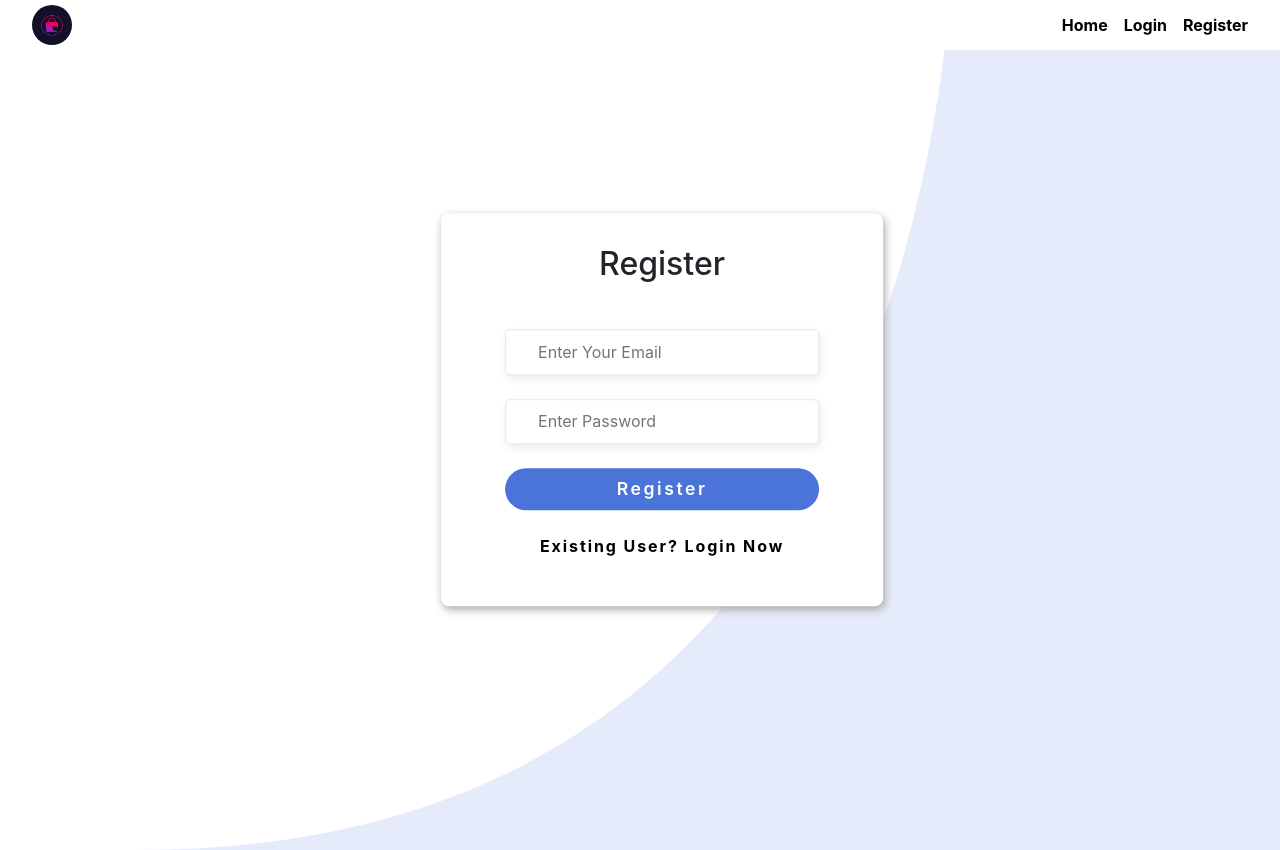
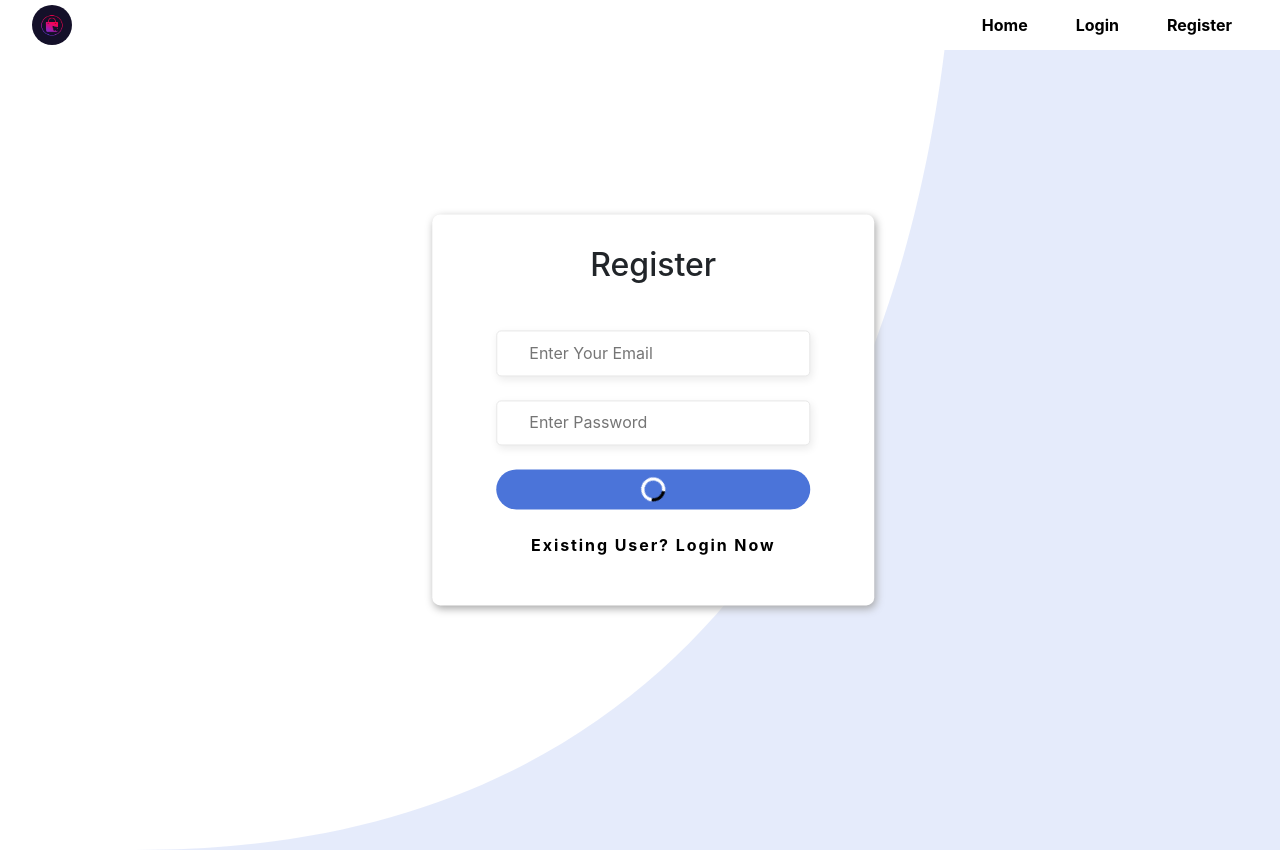
Before and after one commit to sarthakbhatt1407/ecommerce-website-react, a React (Create React App) app: page /register in a window 1280 px wide. Both pictures are taken after a click on the button "Register". Built offline with nearby package versions, Linux system fonts and the light colour scheme; no server answers.

Commit message:
added loader btn

```diff
--- a/src/components/Navbar.js
+++ b/src/components/Navbar.js
@@ -36,6 +36,14 @@ const PcTabLinksBox = styled.div`
   gap: 1rem;
   align-items: center;
   justify-content: center;
+  a {
+    padding: 0.4rem 1rem;
+    &:hover {
+      border-radius: 0.6rem;
+      color: white;
+      background-color: #0081c9;
+    }
+  }
   @media (max-width: 450px) {
     display: none;
   }
@@ -54,7 +62,6 @@ const TogglerBtn = styled.button`
     display: block;
   }
 `;
-const TogglerBtnCross = styled.button``;
 const MobLinksBox = styled.div`
   animation: fadeInLeft;
   animation-duration: 0.2s;
--- a/src/components/PriceBox.js
+++ b/src/components/PriceBox.js
@@ -138,9 +138,13 @@ const PriceBox = (props) => {
           <Link to="/">
             <button>Continue Shopping</button>
           </Link>
-          <Link to={BtnAdd}>
-            <button onClick={props.onClick}>Checkout</button>
-          </Link>
+          {props.dis && (
+            <Link to={BtnAdd}>
+              <button className="checkoutBtn" onClick={props.onClick}>
+                Checkout
+              </button>
+            </Link>
+          )}
         </div>
       </CheckeoutAmountBox>
     </PriceBoxDiv>
--- a/src/pages/Cart.js
+++ b/src/pages/Cart.js
@@ -8,6 +8,10 @@ import StoreLoader from "../components/StoreLoader";
 const MainBox = styled.div`
   background-color: #f6f6f6;
   padding: 1rem 0;
+  h2 {
+    text-align: center;
+    margin: 1rem 0;
+  }
 `;
 const EmptyMsg = styled.p`
   padding: 3rem 0;
@@ -61,34 +65,9 @@ const Cart = () => {
 
   const email = useSelector((state) => state.userEmail);
 
-  // const addOrder = async () => {
-  //   const dateObj = new Date();
-  //   const date = dateObj.getDate();
-  //   const month = dateObj.getMonth();
-  //   const year = dateObj.getFullYear();
-  //   const hour24 = dateObj.getHours();
-  //   const hour12 = hour24 > 12 ? hour24 - 12 : hour24;
-  //   const min = dateObj.getMinutes();
-  //   const sec = dateObj.getSeconds();
-  //   const orderDateAndTime = `${date}/${month}/${year}, ${hour12}:${min}:${sec}`;
-
-  //   const obj = {
-  //     items: items,
-  //     totalAmount: totalAmount,
-  //     time: orderDateAndTime,
-  //   };
-  //   const res = await fetch(
-  //     `https://ecommerce-website-react-e0fe3-default-rtdb.firebaseio.com/orders/${
-  //       email.split("@")[0]
-  //     }.json`,
-  //     {
-  //       method: "POST",
-  //       body: JSON.stringify(obj),
-  //     }
-  //   );
-  // };
   return (
     <MainBox>
+      <h2>Your Cart</h2>
       {!items.length > 0 && <EmptyMsg>Your cart is empty!</EmptyMsg>}
       {items.length > 0 && (
         <ItemPriceBox>
@@ -104,7 +83,7 @@ const Cart = () => {
               );
             })}
           </ItemBox>
-          <PriceBox BtnLinkAdd={`/checkout`} />
+          <PriceBox dis={true} BtnLinkAdd={`/checkout`} />
         </ItemPriceBox>
       )}
     </MainBox>
--- a/src/pages/CheckoutPage.js
+++ b/src/pages/CheckoutPage.js
@@ -110,6 +110,16 @@ const CheckoutPage = () => {
   };
   const [address, setAddress] = useState(defaultField);
   const onChangeHandler = (e) => {
+    if (
+      address.name.trim().length > 2 &&
+      address.phone.trim().length > 9 &&
+      address.city.trim().length > 2 &&
+      address.pinCode.trim().length > 3 &&
+      address.streetaddress.trim().length > 5 &&
+      address.state.trim().length > 2
+    ) {
+      setValidAddress(true);
+    }
     const id = e.target.id;
     const val = e.target.value;
     const ele = document.getElementById(id);
@@ -120,26 +130,18 @@ const CheckoutPage = () => {
 
     setAddress({ ...address, [id]: val });
   };
-  const fieldsChecker = () => {
-    const { name, phone, streetaddress, pinCode, state } = address;
+
+  const onBlurhandler = (e) => {
     if (
-      name.trim().length > 1 &&
-      phone.length > 9 &&
-      streetaddress.trim().length > 5 &&
-      pinCode.trim().length < 6 &&
-      pinCode.trim().length > 5 &&
-      state.trim().length > 2
+      address.name.trim().length > 2 &&
+      address.phone.trim().length > 9 &&
+      address.city.trim().length > 2 &&
+      address.pinCode.trim().length > 3 &&
+      address.streetaddress.trim().length > 5 &&
+      address.state.trim().length > 2
     ) {
-      return true;
-    } else {
-      if (!name.trim().length > 1) {
-        const ele = document.getElementById("name");
-        ele.style.border = "1px solid red";
-        ele.placeholder = "Enter Name";
-      }
+      setValidAddress(true);
     }
-  };
-  const onBlurhandler = (e) => {
     const id = e.target.id;
     const ele = document.getElementById(id);
     if (e.target.value.trim().length < 1) {
@@ -152,6 +154,7 @@ const CheckoutPage = () => {
   const items = useSelector((state) => state.items);
   const email = useSelector((state) => state.userEmail).split("@")[0];
   // console.log(email);
+  const [validAddress, setValidAddress] = useState(false);
   const totalAmount = useSelector((state) => state.totalAmount);
   const addressSubmitter = async () => {
     const obj = {
@@ -159,7 +162,7 @@ const CheckoutPage = () => {
     };
     const dateObj = new Date();
     const date = dateObj.getDate();
-    const month = dateObj.getMonth();
+    let month = dateObj.getMonth();
     const year = dateObj.getFullYear();
     const hour24 = dateObj.getHours();
     const hour12 = hour24 > 12 ? hour24 - 12 : hour24;
@@ -222,7 +225,6 @@ const CheckoutPage = () => {
       }
     );
   };
-  console.log();
   return (
     <>
       <OuterBox>
@@ -301,10 +303,15 @@ const CheckoutPage = () => {
               })}
             </ItemBox>
           </ItemAddressBox>
-          <PriceBox BtnLinkAdd={`/payment`} onClick={addressSubmitter} />
+
+          <PriceBox
+            BtnLinkAdd={`/payment`}
+            dis={validAddress}
+            onClick={addressSubmitter}
+          />
         </MainBox>
       </OuterBox>
-      <Footer />
+      {/* <Footer /> */}
     </>
   );
 };
--- a/src/pages/LoginPage.js
+++ b/src/pages/LoginPage.js
@@ -1,9 +1,21 @@
 import React, { useState } from "react";
 import { useDispatch } from "react-redux";
 import { Link, useHistory } from "react-router-dom";
-import styled from "styled-components";
+import styled, { keyframes } from "styled-components";
 import login from "../assets/login.png";
 
+const spin = keyframes`
+0% { transform: rotate(0deg); }
+  100% { transform: rotate(360deg); }
+`;
+const BtnLoad = styled.div`
+  border: 3px solid white; /* Light grey */
+  border-top: 3px solid black; /* Blue */
+  border-radius: 50%;
+  width: 1.5rem;
+  height: 1.5rem;
+  animation: ${spin} 2s linear infinite;
+`;
 const OuterBox = styled.div`
   height: 100vh;
   position: relative;
@@ -27,7 +39,7 @@ const LoginBox = styled.div`
   background-color: white;
   border-radius: 0.5rem;
   box-shadow: 0.1rem 0.2rem 0.5rem #a5a5a5;
-  transform: translate(-45%, -50%);
+  transform: translate(-47%, -50%);
   @media (max-width: 750px) {
     left: 47%;
     height: 50vh;
@@ -55,6 +67,8 @@ const FormBox = styled.div`
     }
   }
   button {
+    display: flex;
+    justify-content: center;
     border: none;
     padding: 0.5rem 1rem;
     background-color: #4b74d9;
@@ -79,7 +93,7 @@ const LoginPage = () => {
   };
   const dispatch = useDispatch();
   const history = useHistory();
-
+  const [btnLoading, setBtnLoading] = useState(false);
   const APIKEY = "AIzaSyC9VvVUPAPZVocuPxjAAi7UdjQdJ1l-knE";
   const [inpFields, setInputFields] = useState(defaultFields);
   const onChangeHandler = (e) => {
@@ -92,6 +106,7 @@ const LoginPage = () => {
     setInputFields(obj);
   };
   const onClickHandler = async () => {
+    setBtnLoading(true);
     const res = await fetch(
       `https://identitytoolkit.googleapis.com/v1/accounts:signInWithPassword?key=${APIKEY}`,
       {
@@ -106,9 +121,13 @@ const LoginPage = () => {
     const data = await res.json();
     if (!res.ok) {
       const msg = await data.error.message;
-      alert(msg);
+      setBtnLoading(false);
+      setTimeout(() => {
+        alert(msg);
+      }, 200);
     }
     if (res.ok) {
+      setBtnLoading(false);
       alert("Login Succesfull");
       setInputFields(defaultFields);
       history.push("/");
@@ -116,6 +135,7 @@ const LoginPage = () => {
       dispatch({ type: "login", email: inpFields.email, idToken: idToken });
     }
   };
+  const btnLoader = <BtnLoad></BtnLoad>;
   return (
     <OuterBox img={login}>
       <LoginBox>
@@ -135,7 +155,9 @@ const LoginPage = () => {
             onChange={onChangeHandler}
             value={inpFields.password}
           />
-          <button onClick={onClickHandler}>Login</button>
+          <button onClick={onClickHandler}>
+            {btnLoading ? btnLoader : "Login"}
+          </button>
 
           <Link to="/register">
             <p>New User? Register Now</p>
--- a/src/pages/PaymentPage.js
+++ b/src/pages/PaymentPage.js
@@ -165,8 +165,6 @@ const PaymentPage = () => {
     "December",
   ];
   const history = useHistory();
-  if (order) {
-  }
 
   return (
     <Fragment>
@@ -194,9 +192,7 @@ const PaymentPage = () => {
                   <tr key="">
                     <td>
                       {`${
-                        monthNames[
-                          order["time"].split(",")[0].split("/")[1] - 1
-                        ]
+                        monthNames[order["time"].split(",")[0].split("/")[1]]
                       } ${order["time"].split(",")[0].split("/")[0]}, ${
                         order["time"].split(",")[0].split("/")[2]
                       }`}
--- a/src/pages/Product/ProductPage.js
+++ b/src/pages/Product/ProductPage.js
@@ -17,8 +17,11 @@ const MainBox = styled.div`
   }
 `;
 const LoaderDiv = styled.div`
-  display: block;
-  margin: auto;
+  width: 100%;
+  height: 100vh;
+  display: flex;
+  justify-content: center;
+  align-items: center;
 `;
 const SliderBox = styled.div``;
 const ContentBox = styled.div`
@@ -61,12 +64,12 @@ const ProductPage = () => {
   };
   return (
     <>
+      {isLoading && (
+        <LoaderDiv>
+          <Loader />
+        </LoaderDiv>
+      )}
       <MainBox>
-        {isLoading && (
-          <LoaderDiv>
-            <Loader />
-          </LoaderDiv>
-        )}
         {product.length > 0 && (
           <SliderBox>
             {images && <ProductPageSlider images={images} />}
@@ -84,7 +87,7 @@ const ProductPage = () => {
           </ContentBox>
         )}
       </MainBox>
-      <Footer />
+      {!isLoading && <Footer />}
     </>
   );
 };
--- a/src/pages/RegisterPage.js
+++ b/src/pages/RegisterPage.js
@@ -1,9 +1,21 @@
+import { faL } from "@fortawesome/free-solid-svg-icons";
 import React, { useState } from "react";
 import { useDispatch } from "react-redux";
 import { Link, useHistory } from "react-router-dom";
-import styled from "styled-components";
+import styled, { keyframes } from "styled-components";
 import register from "../assets/register.svg";
-
+const spin = keyframes`
+0% { transform: rotate(0deg); }
+  100% { transform: rotate(360deg); }
+`;
+const BtnLoad = styled.div`
+  border: 3px solid white; /* Light grey */
+  border-top: 3px solid black; /* Blue */
+  border-radius: 50%;
+  width: 1.5rem;
+  height: 1.5rem;
+  animation: ${spin} 2s linear infinite;
+`;
 const OuterBox = styled.div`
   height: 100vh;
   position: relative;
@@ -27,7 +39,7 @@ const LoginBox = styled.div`
   background-color: white;
   border-radius: 0.5rem;
   box-shadow: 0.1rem 0.2rem 0.5rem #a5a5a5;
-  transform: translate(-45%, -50%);
+  transform: translate(-47%, -50%);
   @media (max-width: 750px) {
     left: 47%;
     height: 50vh;
@@ -55,6 +67,8 @@ const FormBox = styled.div`
     }
   }
   button {
+    display: flex;
+    justify-content: center;
     border: none;
     padding: 0.5rem 1rem;
     background-color: #4b74d9;
@@ -75,6 +89,7 @@ const Input = styled.input`
 const RegisterPage = () => {
   const APIKEY = "AIzaSyC9VvVUPAPZVocuPxjAAi7UdjQdJ1l-knE";
   const dispatch = useDispatch();
+  const [btnLoading, setBtnLoading] = useState(false);
   const defaultFields = {
     email: "",
     password: "",
@@ -91,6 +106,7 @@ const RegisterPage = () => {
     setInputFields(obj);
   };
   const onClickHandler = async () => {
+    setBtnLoading(true);
     const res = await fetch(
       `https://identitytoolkit.googleapis.com/v1/accounts:signUp?key=${APIKEY}`,
       {
@@ -104,10 +120,14 @@ const RegisterPage = () => {
     );
     const data = await res.json();
     if (!res.ok) {
+      setBtnLoading(false);
       const msg = await data.error.message;
-      alert(msg);
+      setTimeout(() => {
+        alert(msg);
+      }, 200);
     }
     if (res.ok) {
+      setBtnLoading(false);
       alert("Sign Up Succesfull, Kindly Login Now");
       const userObj = {
         email: inpFields.email,
@@ -125,7 +145,7 @@ const RegisterPage = () => {
       history.push("/login");
     }
   };
-
+  const btnLoader = <BtnLoad></BtnLoad>;
   return (
     <OuterBox img={register}>
       <LoginBox>
@@ -145,8 +165,9 @@ const RegisterPage = () => {
             onChange={onChangeHandler}
             value={inpFields.password}
           />
-          <button onClick={onClickHandler}>Register</button>
-
+          <button onClick={onClickHandler}>
+            {btnLoading ? btnLoader : "Register"}
+          </button>
           <Link to="/login">
             <p>Existing User? Login Now</p>
           </Link>
```
